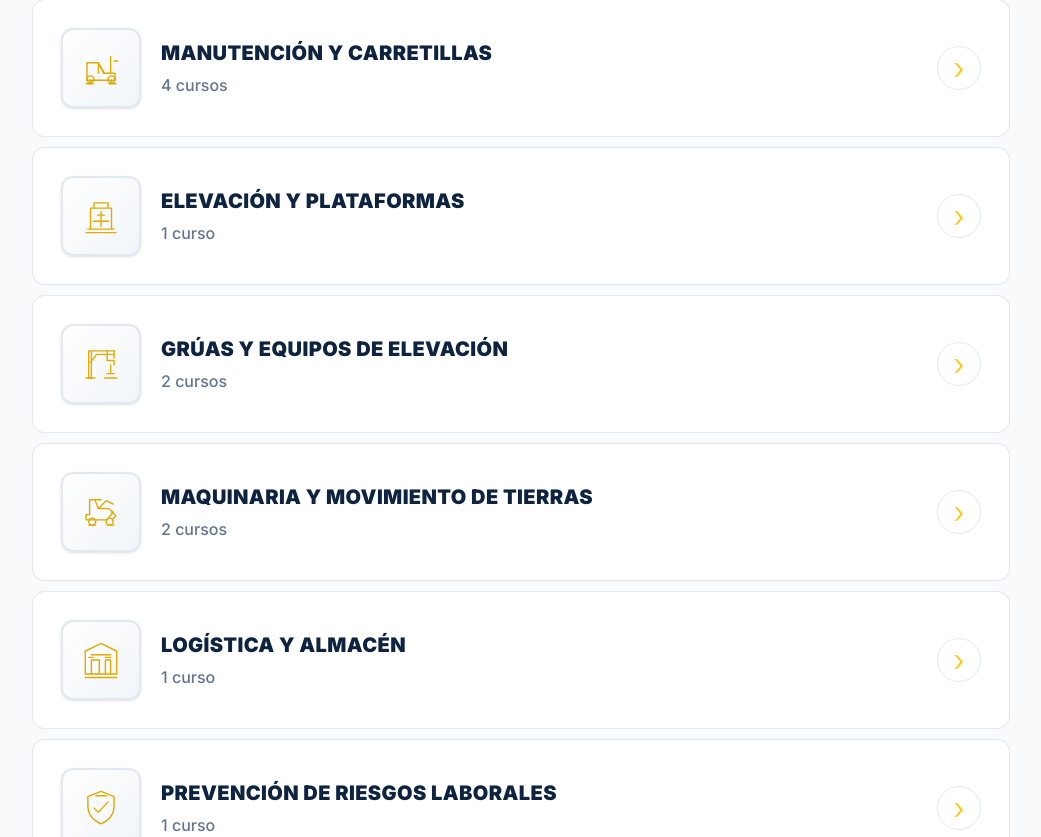
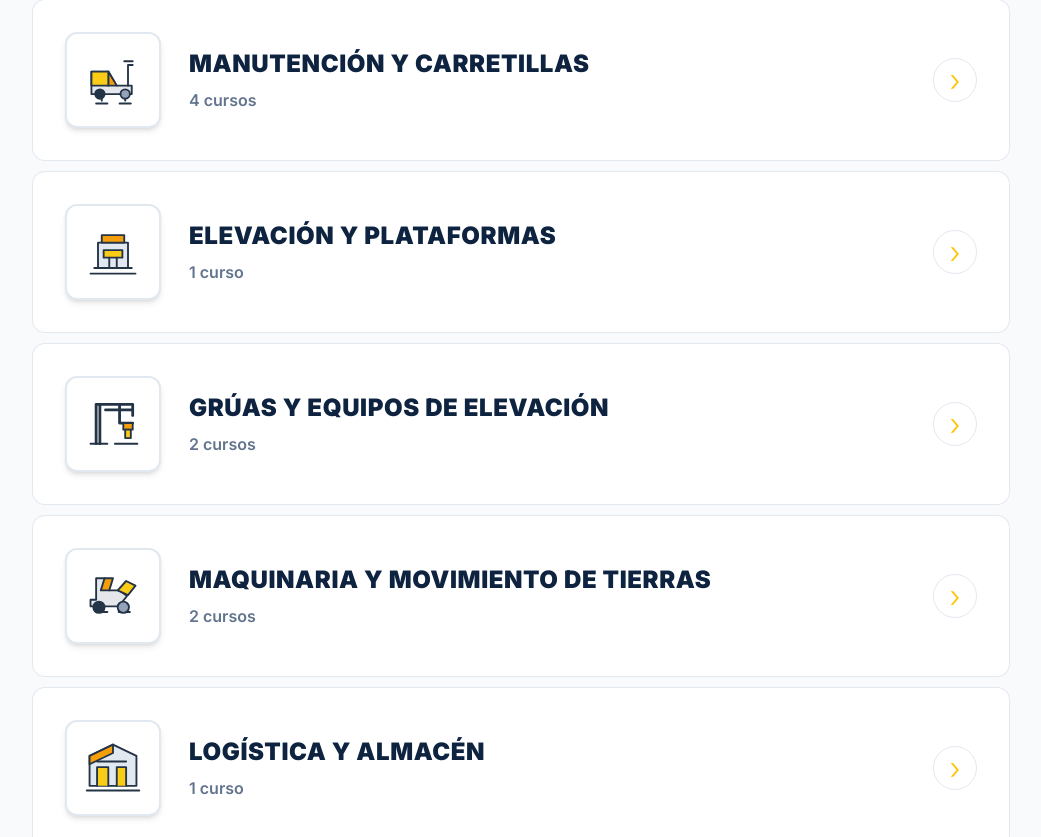
Before and after one commit to AROCA84/-sindicato-operarios, a Next.js app: page / in a window 1280 px wide. Shown: the part 1043-1880 px from the top of the page, without its empty margins (119-1160 px from the left). Built offline with nearby package versions, Linux system fonts and the light colour scheme.

Commit message:
Dar color y tamaño industrial a iconos y categorías

```diff
--- a/components/course-catalog.tsx
+++ b/components/course-catalog.tsx
@@ -128,16 +128,16 @@ export function CourseCatalog() {
                     type="button"
                     onClick={() => toggleCategory(category)}
                     aria-expanded={isOpen}
-                    className="group flex w-full items-center gap-5 px-5 py-6 text-left transition-all duration-200 hover:bg-slate-50 sm:px-7 sm:py-7"
+                    className="group flex w-full items-center gap-6 px-5 py-7 text-left transition-all duration-200 hover:bg-slate-50 sm:gap-7 sm:px-8 sm:py-8"
                   >
-                    <span className="flex h-16 w-16 shrink-0 items-center justify-center rounded-xl border-2 border-slate-200 bg-gradient-to-br from-white to-slate-100 text-safety-dark shadow-sm transition-transform duration-200 group-hover:-translate-y-0.5 group-hover:shadow-md sm:h-20 sm:w-20" aria-hidden="true">
+                    <span className="flex h-20 w-20 shrink-0 items-center justify-center rounded-xl border-2 border-slate-200 bg-white shadow-md transition-transform duration-200 group-hover:-translate-y-0.5 group-hover:shadow-lg sm:h-24 sm:w-24" aria-hidden="true">
                       <IndustrialIcon name={categoryIcons[category]} large />
                     </span>
                     <span className="min-w-0 flex-1">
-                      <span className="block text-lg font-black uppercase tracking-[0.02em] text-navy sm:text-xl">
+                      <span className="block text-xl font-black uppercase tracking-[0.025em] text-navy sm:text-2xl">
                         {category}
                       </span>
-                      <span className="mt-1.5 block text-sm font-medium text-slate-500 sm:text-base">
+                      <span className="mt-2 block text-sm font-semibold text-slate-500 sm:text-base">
                         {categoryCourses.length > 0
                           ? `${categoryCourses.length} ${categoryCourses.length === 1 ? "curso" : "cursos"}`
                           : "Nuevas formaciones próximamente"}
@@ -233,32 +233,36 @@ function CourseRow({ course }: { course: (typeof courses)[number] }) {
 }
 
 function IndustrialIcon({ name, large = false }: { name: CategoryIconName; large?: boolean }) {
-  const size = large ? 42 : 24;
+  const size = large ? 60 : 30;
   const common = {
     width: size,
     height: size,
-    viewBox: "0 0 48 48",
+    viewBox: "0 0 64 64",
     fill: "none",
-    stroke: "currentColor",
-    strokeWidth: 1.6,
     strokeLinecap: "round" as const,
     strokeLinejoin: "round" as const,
   };
+  const dark = "#243447";
+  const orange = "#F59E0B";
+  const yellow = "#FACC15";
+  const blue = "#2563EB";
+  const steel = "#94A3B8";
+  const green = "#16A34A";
   switch (name) {
     case "forklift":
-      return <svg {...common}><path d="M8 34V18h13l7 12h12v8H8Z" /><path d="M21 18v12M27 30l-6-12M35 16v14M39 16h4M35 16v-5" /><path d="M12 38v4M36 38v4M7 42h8M33 42h8" /><circle cx="12" cy="37" r="4" /><circle cx="36" cy="37" r="4" /></svg>;
+      return <svg {...common}><path fill="#E5E7EB" stroke={dark} strokeWidth="2" d="M9 43V23h18l9 15h16v9H9Z" /><path fill={orange} stroke={dark} strokeWidth="2" d="M27 23v15h9l-9-15Z" /><path fill={yellow} stroke={dark} strokeWidth="2" d="M9 23h18v15H9z" /><path stroke={dark} strokeWidth="2" d="M48 16v22M53 16h-5M53 12h-9M20 48v6M45 48v6M14 57h12M39 57h12" /><circle fill={dark} stroke={dark} strokeWidth="2" cx="18" cy="47" r="5" /><circle fill={steel} stroke={dark} strokeWidth="2" cx="45" cy="47" r="5" /></svg>;
     case "platform":
-      return <svg {...common}><path d="M9 39h30M12 39V15h24v24M16 15V9h16v6M20 23h8M24 19v17M15 30h18" /><path d="M7 43h34" /></svg>;
+      return <svg {...common}><path fill="#E2E8F0" stroke={dark} strokeWidth="2" d="M12 49h40M16 49V22h32v27" /><path fill={orange} stroke={dark} strokeWidth="2" d="M20 22V14h24v8H20Z" /><path fill={yellow} stroke={dark} strokeWidth="2" d="M22 30h20v8H22z" /><path stroke={dark} strokeWidth="2" d="M28 38v11M36 38v11M8 55h48" /></svg>;
     case "crane":
-      return <svg {...common}><path d="M10 40V9h3v31M11.5 9h28M19 13h20M19 13l-7 9M31 9v11M39 9v8M31 20h8v5M35 25v10M31 35h8" /><path d="M7 40h10M28 40h14" /></svg>;
+      return <svg {...common}><path stroke={dark} strokeWidth="3" d="M14 53V11h4v42M16 11h37M24 17h29M39 11v20M53 11v12M39 31h14" /><path fill={orange} stroke={dark} strokeWidth="2" d="M43 31h10v7H43z" /><path fill={yellow} stroke={dark} strokeWidth="2" d="M45 38h6v9h-6z" /><path stroke={dark} strokeWidth="2" d="M8 53h18M34 53h24" /></svg>;
     case "excavator":
-      return <svg {...common}><path d="M7 33h24l7-9-6-4H21l-4-10H11v17H7Z" /><path d="M17 10h7M21 20l9-9 8 4M36 24l5 4-4 5M10 39h8M31 39h8" /><circle cx="14" cy="35" r="4" /><circle cx="34" cy="35" r="4" /></svg>;
+      return <svg {...common}><path fill="#E5E7EB" stroke={dark} strokeWidth="2" d="M8 43h30l9-11-8-6H28l-5-13H14v23H8z" /><path fill={orange} stroke={dark} strokeWidth="2" d="M23 13h9l-4 13h-9z" /><path fill={yellow} stroke={dark} strokeWidth="2" d="m37 26 9-10 10 5-8 10z" /><path stroke={dark} strokeWidth="2" d="M14 49h12M38 49h12" /><circle fill={dark} stroke={dark} strokeWidth="2" cx="17" cy="44" r="6" /><circle fill={steel} stroke={dark} strokeWidth="2" cx="43" cy="44" r="6" /></svg>;
     case "warehouse":
-      return <svg {...common}><path d="M6 40V14L24 5l18 9v26H6Z" /><path d="M13 40V24h9v16M29 40V24h6v16M13 18h22M10 21h5M29 21h6" /><path d="M6 44h36" /></svg>;
+      return <svg {...common}><path fill="#E2E8F0" stroke={dark} strokeWidth="2" d="M7 51V19L32 7l25 12v32H7Z" /><path fill={orange} stroke={dark} strokeWidth="2" d="M7 19 32 7v9L7 28z" /><path fill={yellow} stroke={dark} strokeWidth="2" d="M15 51V31h12v20M36 51V31h10v20" /><path stroke={dark} strokeWidth="2" d="M15 25h31M4 56h56" /></svg>;
     case "safety":
-      return <svg {...common}><path d="M24 5 39 11v10c0 10-6 17-15 21C15 38 9 31 9 21V11l15-6Z" /><path d="m16 24 5 5 11-12" /><path d="M18 10h12" /></svg>;
+      return <svg {...common}><path fill="#E2E8F0" stroke={dark} strokeWidth="2" d="M32 6 54 15v14c0 14-9 24-22 29C19 53 10 43 10 29V15L32 6Z" /><path fill={green} stroke={dark} strokeWidth="2" d="m19 31 8 8 18-19-5-4-13 14-4-4z" /><path fill={yellow} stroke={dark} strokeWidth="2" d="M25 12h14v5H25z" /></svg>;
     default:
-      return <svg {...common}><path d="M24 5 39 11v10c0 10-6 17-15 21C15 38 9 31 9 21V11l15-6Z" /></svg>;
+      return <svg {...common}><path fill="#E2E8F0" stroke={dark} strokeWidth="2" d="M32 6 54 15v14c0 14-9 24-22 29C19 53 10 43 10 29V15L32 6Z" /></svg>;
   }
 }
 
```
